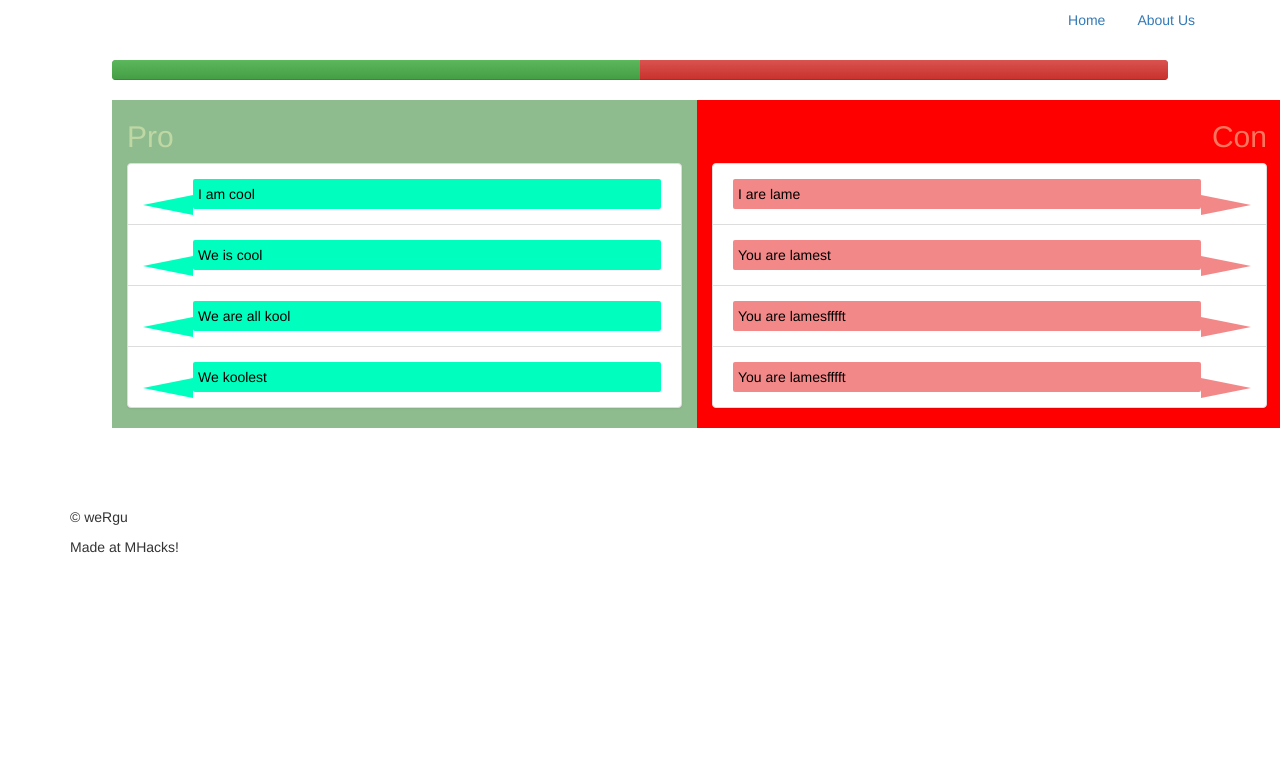
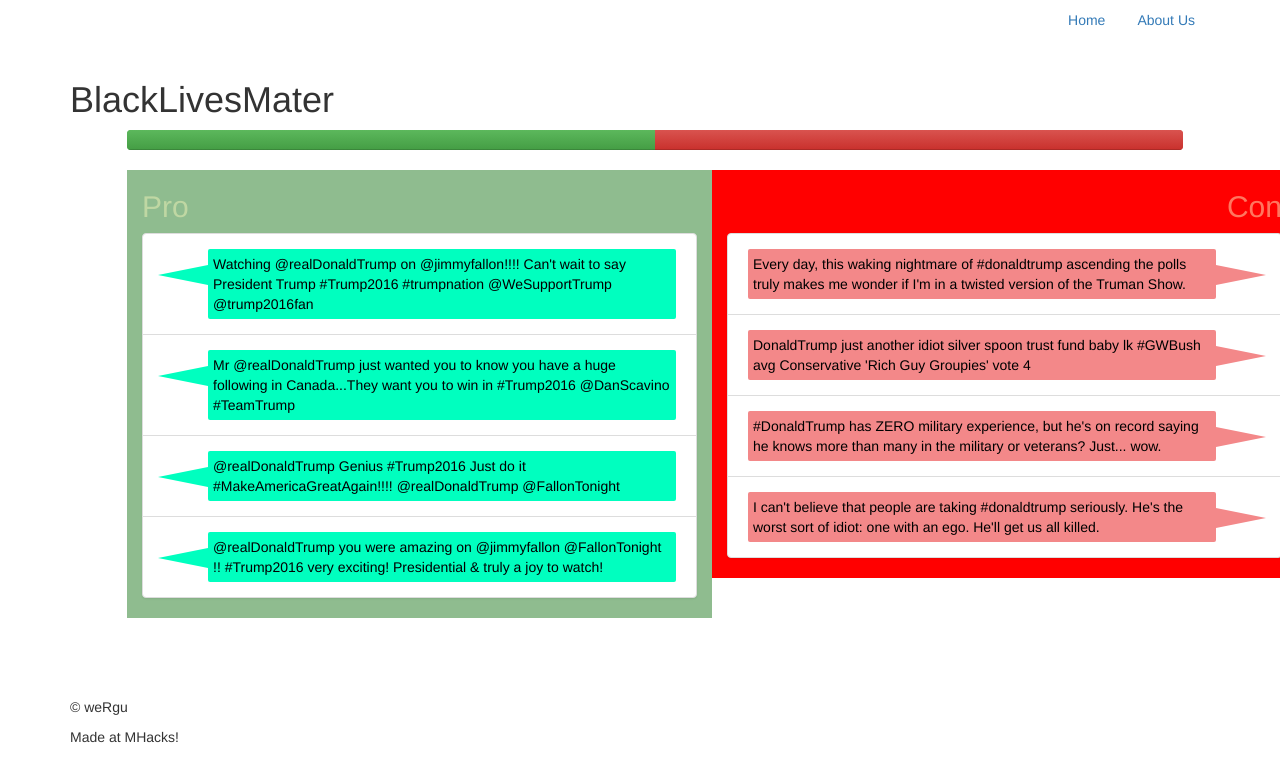
Before and after one commit to EthanWelsh/weRgu, a Flask app: page /procon in a window 1280 px wide. Shown: the top 782 px of the page. Run offline with Flask 2, Linux system fonts and the light colour scheme; parts of the project's set-up code (start-up, migrations or seed data) failed here and were passed over; some libraries are stand-ins or nearby versions.

Commit message:
template with paramaterized posts

```diff
--- a/wergu/static/styles/bubbles.css
+++ b/wergu/static/styles/bubbles.css
@@ -1,6 +1,6 @@
-/* ------------------------------------------
-This file represents a heavily stripped-down version of:
-
+/***********************************************************************
+This file represents a heavily stripped-down and modified version of: PURE CSS SPEECH BUBBLES by Nicolas Gallagher
+************************************************************************
 PURE CSS SPEECH BUBBLES
 by Nicolas Gallagher
 - http://nicolasgallagher.com/pure-css-speech-bubbles/
--- a/wergu/templates/procon.html
+++ b/wergu/templates/procon.html
@@ -10,7 +10,10 @@
 <br>
 <br>
 <br>
-<div class="row" style="padding-left: 5%; padding-right: 5%; padding-bottom: 5ch; align-items: center">
+
+<h1>{{ issue_title }}</h1>
+
+<div class="container" style="padding-left: 5%; padding-right: 5%; padding-bottom: 5ch; align-items: center">
 
      <div class="progress" style="align-content: center">
           <div class="progress-bar progress-bar-success" style="width: 50%">
@@ -26,19 +29,17 @@
                <div class="col-xs-6" style="background-color:darkseagreen">
                     <h2 align="left" style="color: #BFD7A3;">Pro</h2>
                     <ul class="list-group">
-                         <li class="list-group-item"><p class="triangle-isosceles left">I am cool</p></li>
-                         <li class="list-group-item"><p class="triangle-isosceles left">We is cool</p></li>
-                         <li class="list-group-item"><p class="triangle-isosceles left">We are all kool</p></li>
-                         <li class="list-group-item"><p class="triangle-isosceles left">We koolest</p></li>
+                         {% for tweet in pro_list %}
+                         <li class="list-group-item"><p class="triangle-isosceles left">{{ tweet }}</p></li>
+                         {% endfor %}
                     </ul>
                </div>
                <div class="col-xs-6" style="background-color:red">
                     <h2 align="right" style="color: #FF765F">Con</h2>
                     <ul class="list-group">
-                         <li class="list-group-item"><p class="triangle-isosceles right">I are lame</p></li>
-                         <li class="list-group-item"><p class="triangle-isosceles right">You are lamest</p></li>
-                         <li class="list-group-item"><p class="triangle-isosceles right">You are lamesfffft</p></li>
-                         <li class="list-group-item"><p class="triangle-isosceles right">You are lamesfffft</p></li>
+                         {% for tweet in con_list %}
+                         <li class="list-group-item"><p class="triangle-isosceles right">{{ tweet }}</p></li>
+                         {% endfor %}
                     </ul>
                </div>
           </div>
--- a/wergu/views.py
+++ b/wergu/views.py
@@ -15,7 +15,24 @@ def tweets(subject):
 
 @wergu.route('/procon')
 def pro_con():
-    return render_template('procon.html')
+
+    issue_title = "BlackLivesMater"
+    pro_list = [
+        "Watching @realDonaldTrump on @jimmyfallon!!!!  Can't wait to say President Trump #Trump2016 #trumpnation @WeSupportTrump @trump2016fan",
+        "Mr @realDonaldTrump just wanted you to know you have a huge following in Canada...They want you to win in #Trump2016 @DanScavino #TeamTrump",
+        "@realDonaldTrump Genius #Trump2016 Just do it #MakeAmericaGreatAgain!!!! @realDonaldTrump @FallonTonight",
+        "@realDonaldTrump you were amazing on @jimmyfallon @FallonTonight !! #Trump2016 very exciting!  Presidential & truly a joy to watch!"
+    ]
+
+    con_list = [
+        "Every day, this waking nightmare of #donaldtrump ascending the polls truly makes me wonder if I'm in a twisted version of the Truman Show.",
+        "DonaldTrump just another idiot silver spoon trust fund baby lk #GWBush avg Conservative 'Rich Guy Groupies' vote 4",
+        "#DonaldTrump has ZERO military experience, but he's on record saying he knows more than many in the military or veterans? Just... wow.",
+        "I can't believe that people are taking #donaldtrump seriously. He's the worst sort of idiot: one with an ego. He'll get us all killed."
+    ]
+
+
+    return render_template('procon.html', issue_title=issue_title, pro_list=pro_list, con_list=con_list)
 
 if __name__ == "__main__":
     wergu.run(debug=True)
```
